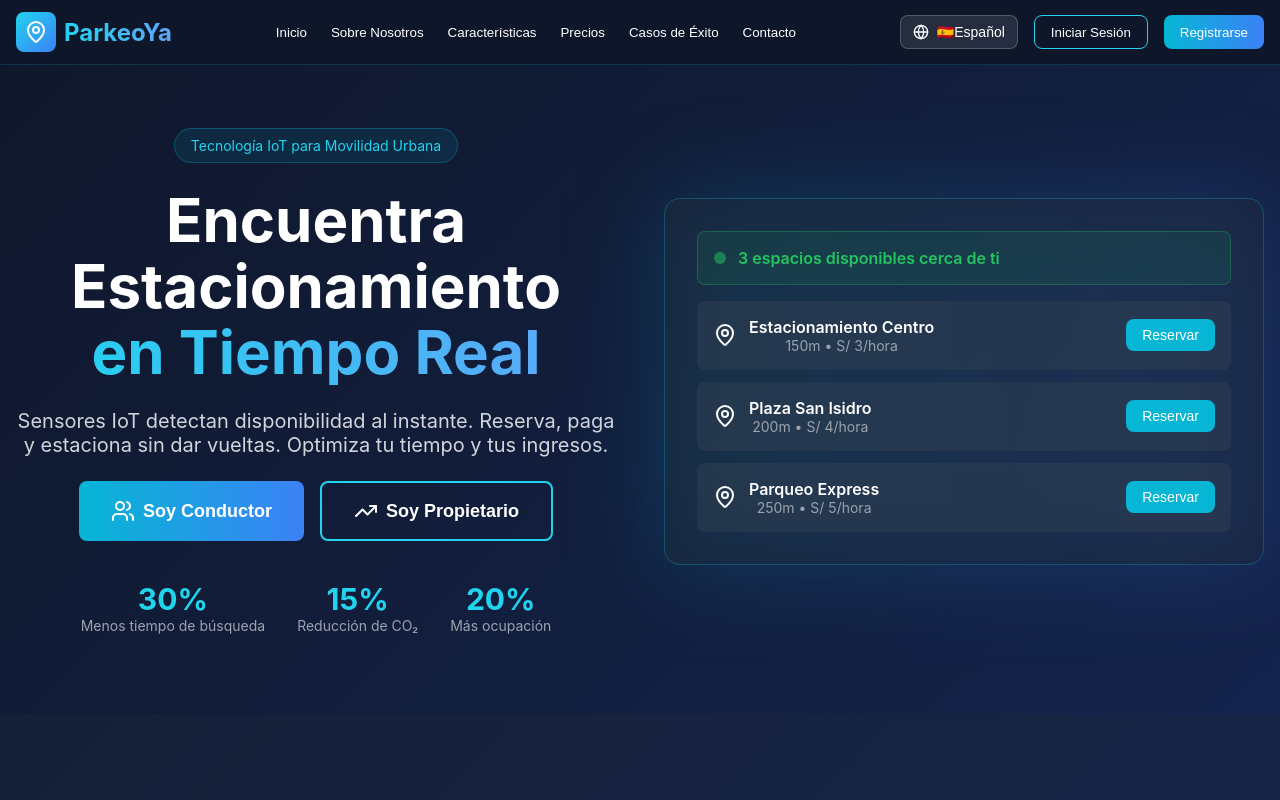
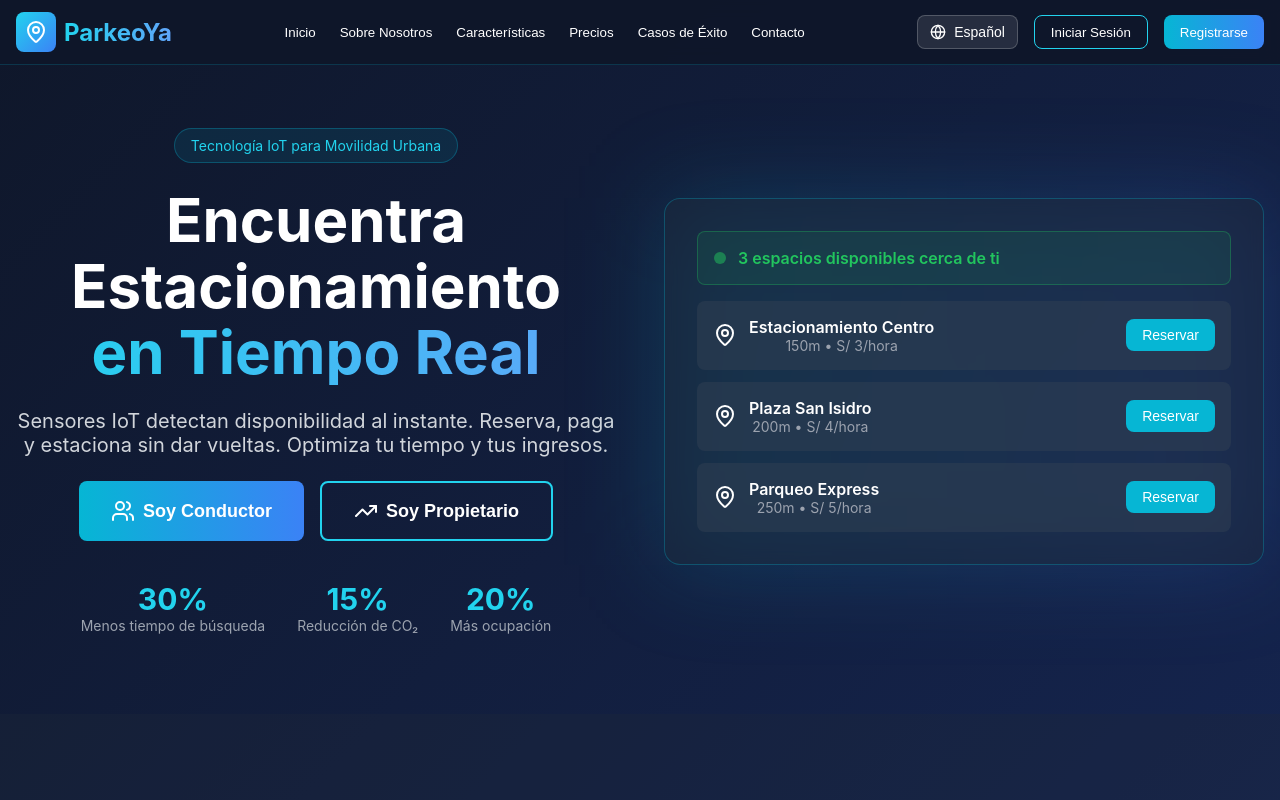
Before and after one commit to Lorem-Ipsum-UPC/Landing-Page, a React (Create React App) app: page / in a window 1280 px wide. Shown: the top 800 px of the page. Built offline with nearby package versions, Linux system fonts and the light colour scheme.

Commit message:
fix: remove language flags from LanguageSelector component

```diff
--- a/src/components/LanguageSelector.js
+++ b/src/components/LanguageSelector.js
@@ -21,7 +21,6 @@ const LanguageSelector = () => {
         <button className="language-trigger">
           <Globe size={16} />
           <span className="current-language">
-            {languages.find(lang => lang.code === i18n.language)?.flag}
             {languages.find(lang => lang.code === i18n.language)?.name}
           </span>
         </button>
@@ -32,7 +31,6 @@ const LanguageSelector = () => {
               onClick={() => handleLanguageChange(language.code)}
               className={`language-option ${i18n.language === language.code ? 'active' : ''}`}
             >
-              <span className="language-flag">{language.flag}</span>
               <span className="language-name">{language.name}</span>
             </button>
           ))}
```
